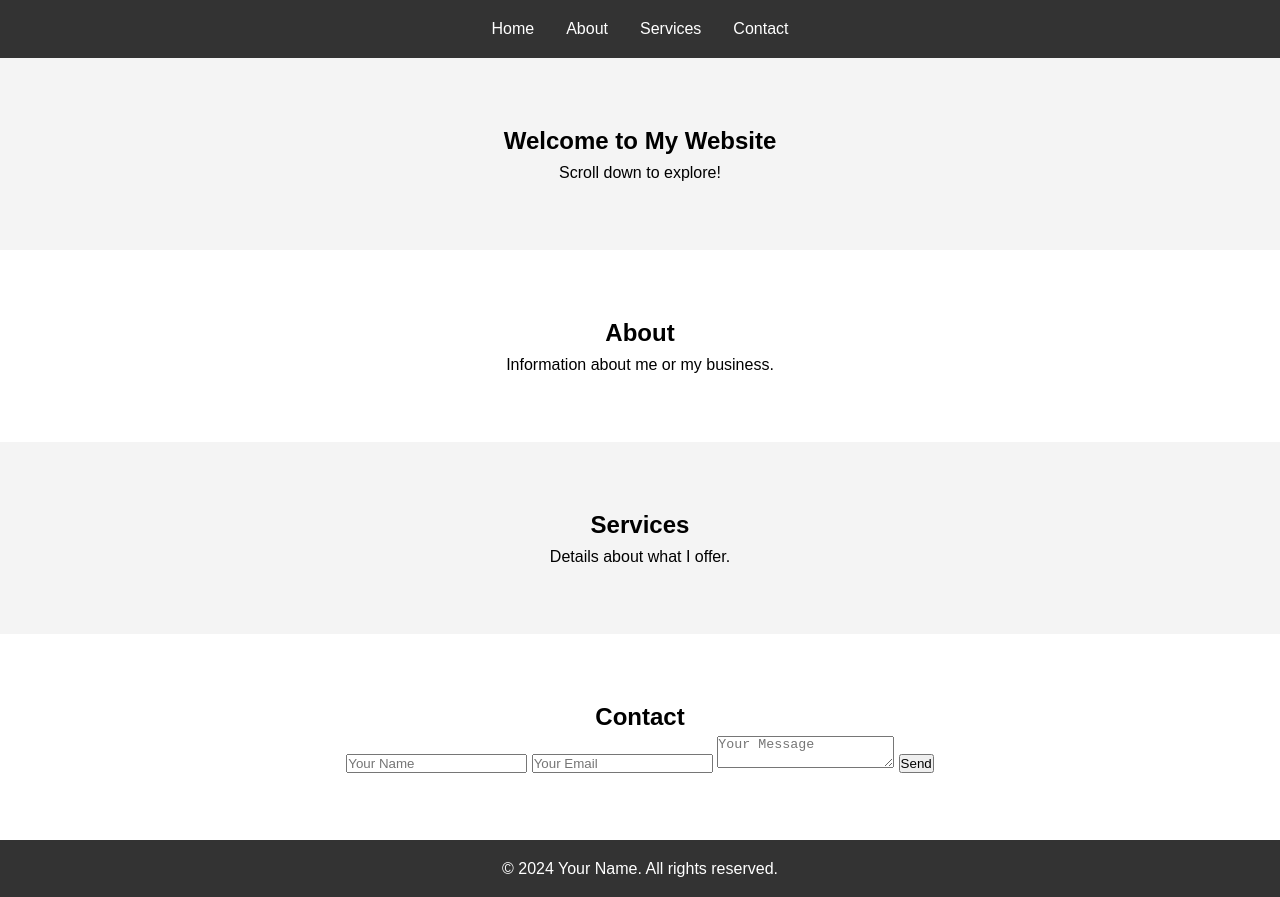
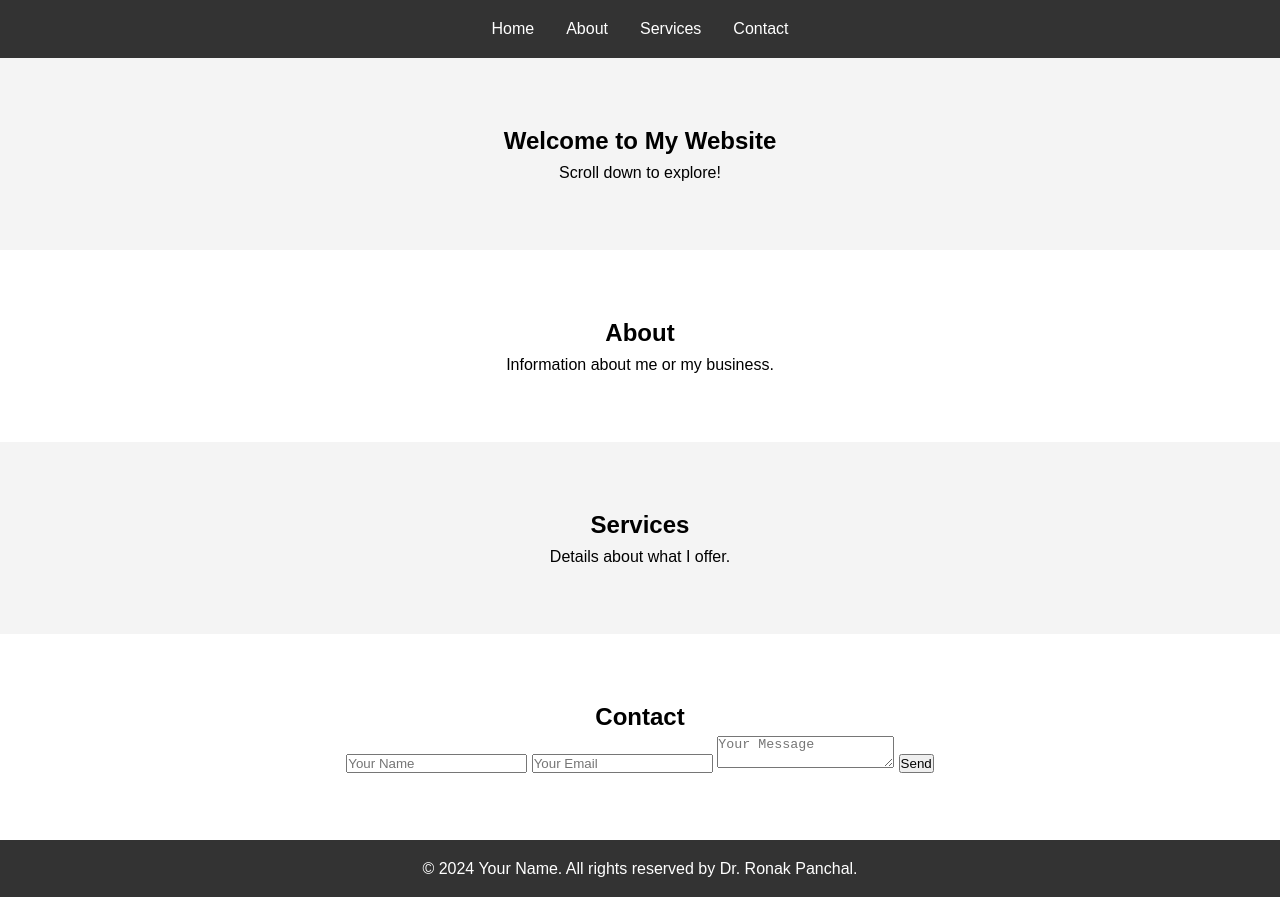
Before and after one commit to ronupanchal/singlepagewesbite, a plain HTML site: page index.html in a window 1280 px wide. Drawn offline with Linux system fonts and the light colour scheme.

Commit message:
Second commit

```diff
--- a/index.html
+++ b/index.html
@@ -44,7 +44,7 @@
     </section>
 
     <footer>
-        <p>© 2024 Your Name. All rights reserved.</p>
+        <p>© 2024 Your Name. All rights reserved by Dr. Ronak Panchal.</p>
     </footer>
     <script src="script.js"></script>
 </body>
```
